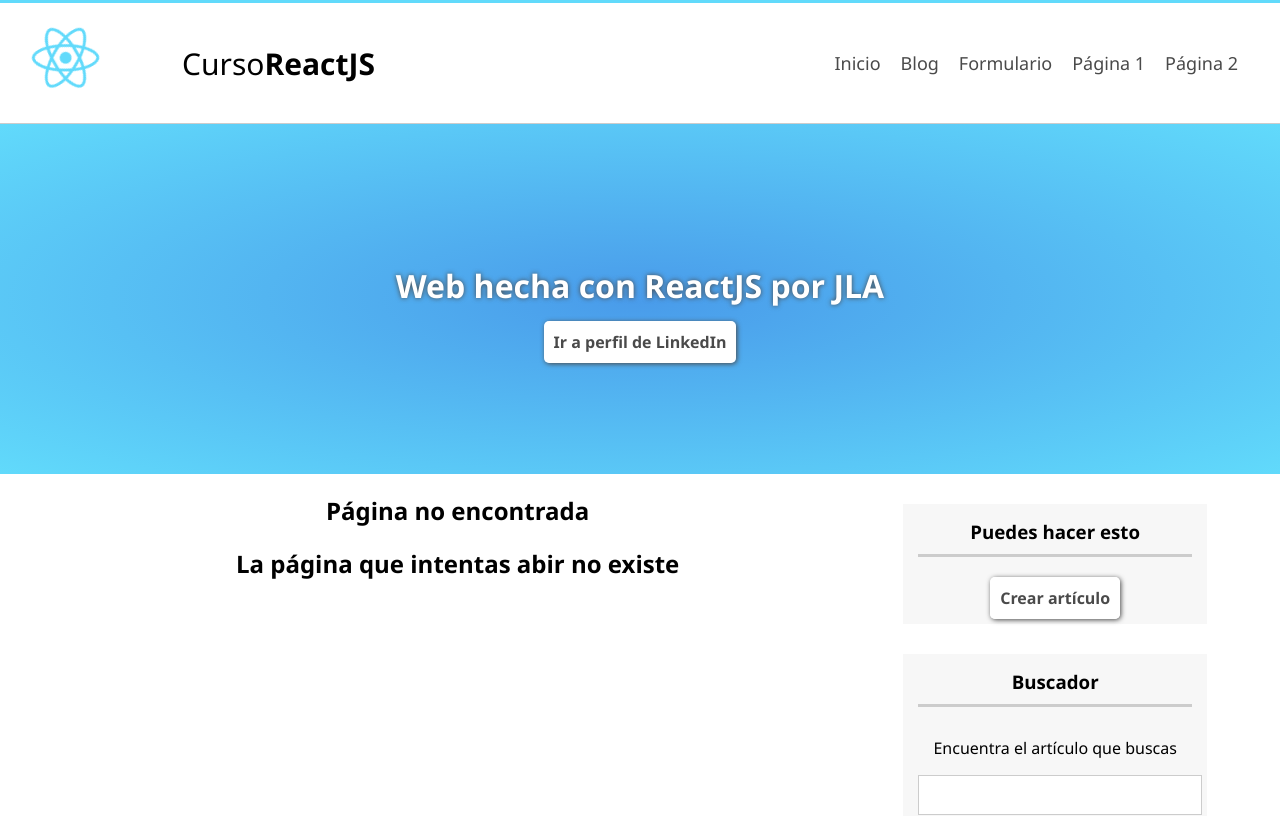
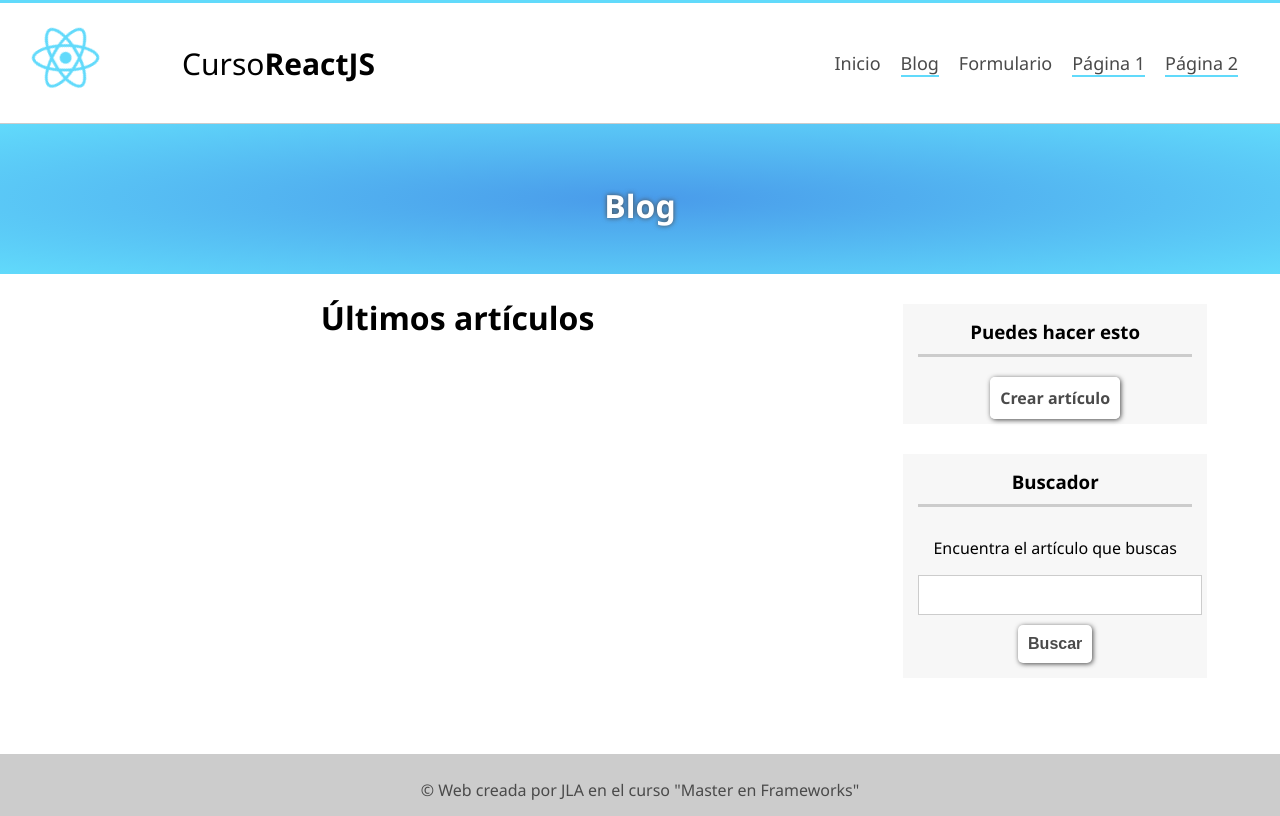
Before and after one commit to jlaguilargomez/react_course, a React (Create React App) app: page /blog in a window 1280 px wide. Shown: the top 816 px of the page. Built offline with nearby package versions, Linux system fonts and the light colour scheme.

Commit message:
routing y navegación

```diff
--- a/src/assets/css/App.css
+++ b/src/assets/css/App.css
@@ -91,6 +91,10 @@ body{
 
 #menu a:hover{
   color:#61dafb;
+}
+
+.active{
+  border-bottom:2px solid #61dafb;
 }
 
 /* --- Slider --- */
--- /dev/null
+++ b/src/components/Blog.js
@@ -0,0 +1,25 @@
+import React, { Component } from 'react';
+import Slider from './Slider';
+import Sidebar from './Sidebar';
+
+class Blog extends Component {
+
+    render() {
+
+        return (
+
+            <div id="blog">
+                <Slider title="Blog" size="slider-small"/>
+
+                <div className="center">
+                    <div id="content">
+                        <h1 class="subheader">Últimos artículos</h1>
+                    </div>
+                    <Sidebar blog="true"/>
+                </div>
+            </div>
+        )
+    }
+}
+
+export default Blog
--- a/src/components/Header.js
+++ b/src/components/Header.js
@@ -18,23 +18,23 @@ class Header extends Component {
                     <nav id="menu">
                         <ul>
                             <li>
-                                <NavLink to="/">Inicio</NavLink>
+                                <NavLink to="/home" activeClassName="active">Inicio</NavLink>
                             </li>
 
                             <li>
-                                <NavLink to="/ruta-prueba">Blog</NavLink>
+                                <NavLink to="/blog" activeClassName="active">Blog</NavLink>
                             </li>
 
                             <li>
-                                <NavLink to="/segunda-ruta">Formulario</NavLink>
+                                <NavLink to="/segunda-ruta" activeClassName="active">Formulario</NavLink>
                             </li>
 
                             <li>
-                                <NavLink to="/">Página 1</NavLink>
+                                <NavLink to="#" activeClassName="active">Página 1</NavLink>
                             </li>
 
                             <li>
-                                <NavLink to="/">Página 2</NavLink>
+                                <NavLink to="/" activeClassName="active">Página 2</NavLink>
                             </li>
                         </ul>
                     </nav>
--- /dev/null
+++ b/src/components/Home.js
@@ -0,0 +1,25 @@
+import React, { Component } from 'react';
+import Slider from './Slider';
+import Sidebar from './Sidebar';
+
+class Home extends Component {
+
+    render() {
+
+        return (
+
+            <div id="home">
+                <Slider title="Home Page" size="slider-big" btn="Ir al perfil de Linkedin"/>
+
+                <div className="center">
+                    <div id="content">
+                        <h1 class="subheader">Últimos artículos</h1>
+                    </div>
+                    <Sidebar blog="false"/>
+                </div>
+            </div>
+        )
+    }
+}
+
+export default Home
--- a/src/components/Router.js
+++ b/src/components/Router.js
@@ -5,9 +5,9 @@ import MiComponente from './MiComponente';
 import Peliculas from './Peliculas';
 import Error from './Error';
 import Header from './Header';
-import Slider from './Slider';
-import Sidebar from './Sidebar';
 import Footer from './Footer';
+import Home from './Home';
+import Blog from './Blog';
 
 class Router extends Component {
     render() {
@@ -17,12 +17,11 @@ class Router extends Component {
 
                 <Header />
 
-                <Slider />
 
-                <div className="center">
                     <Switch>
-                        <Route exact path="/" component={Peliculas}></Route>
-                        <Route exact path="/ruta-prueba" component={SeccionPruebas}></Route>
+                        <Route exact path="/" component={Home}></Route>
+                        <Route exact path="/home" component={Home}></Route>
+                        <Route exact path="/blog" component={Blog}></Route>
                         <Route exact path="/segunda-ruta" component={MiComponente}></Route>
                         <Route exact path="/pagina-1" render={() => (<h1>Hola mundo desde la ruta: H1</h1>)} />
 
@@ -43,9 +42,7 @@ class Router extends Component {
 
                     </Switch>
 
-                    <Sidebar />
 
-                </div>
 
                 <div className="clearfix"></div>
                 <Footer></Footer>
--- a/src/components/Sidebar.js
+++ b/src/components/Sidebar.js
@@ -4,10 +4,14 @@ class Sidebar extends Component {
     render() {
         return (
             <aside id="sidebar">
-                <div id="nav-blog" className="sidebar-item">
-                    <h3>Puedes hacer esto</h3>
-                    <a href="#" target="_blank" className="btn btn-primary" rel="noopener noreferrer">Crear artículo</a>
-                </div>
+
+                {
+                    this.props.blog === "true" &&
+                    <div id="nav-blog" className="sidebar-item">
+                        <h3>Puedes hacer esto</h3>
+                        <a href="#" target="_blank" className="btn btn-primary" rel="noopener noreferrer">Crear artículo</a>
+                    </div>
+                }
 
                 <div id="search" className="sidebar-item">
                     <h3>Buscador</h3>
--- a/src/components/Slider.js
+++ b/src/components/Slider.js
@@ -3,9 +3,14 @@ import React, { Component } from 'react';
 class Slider extends Component {
     render() {
         return (
-            <div id="slider" className="slider-big">
-                <h1>Web hecha con ReactJS por JLA</h1>
-                <a href="https://www.linkedin.com/in/jlaguilargomez/" className="sub-title" target="_blank" rel="noopener noreferrer">Ir a perfil de LinkedIn </a>
+            <div id="slider" className={this.props.size}>
+                <h1>{this.props.title}</h1>
+
+                {
+                    this.props.btn &&
+                    <a href="https://www.linkedin.com/in/jlaguilargomez/" className="sub-title" target="_blank" rel="noopener noreferrer">{this.props.btn}</a>
+                }
+
             </div>
         );
     }
```
